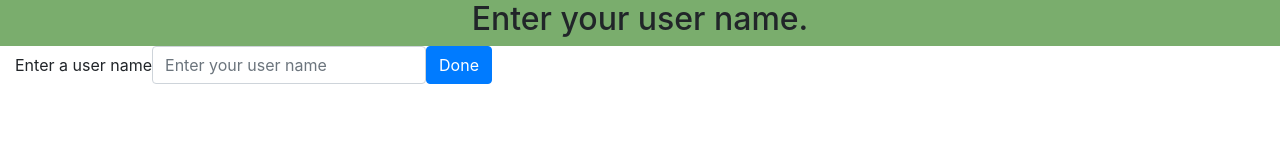
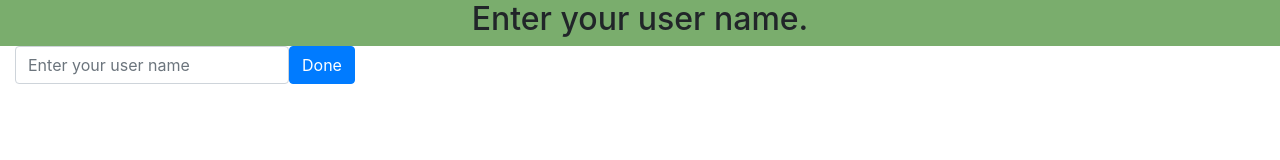
Before and after one commit to josiahswanson/reversi, a website: page public/name.html in a window 1280 px wide. Drawn offline with nearby package versions, Linux system fonts and the light colour scheme.

Commit message:
Hide label

```diff
--- a/public/name.html
+++ b/public/name.html
@@ -35,7 +35,7 @@
             <div class='col'>
                 <form onsubmit='submitForm(); return false;' class='form-inline'>
                     <div class='form-group'>
-                        <label for="username" class='col-form-label ar-only'>Enter a user name</label>
+                        <label style="display:none;" for="username" class='col-form-label ar-only'>Enter a user name</label>
                         <input id="username" class='form-control' type='text' value='' placeholder="Enter your user name" />
                     </div>
                     <button type='submit' class='btn btn-default btn-primary'>Done</button>
```
